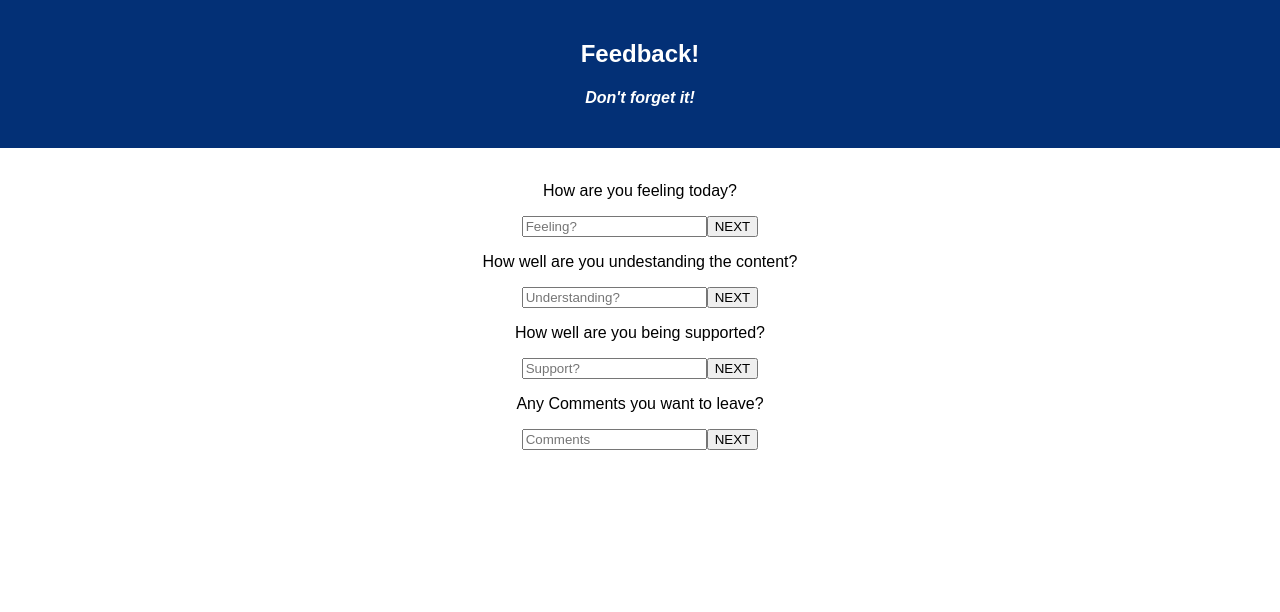
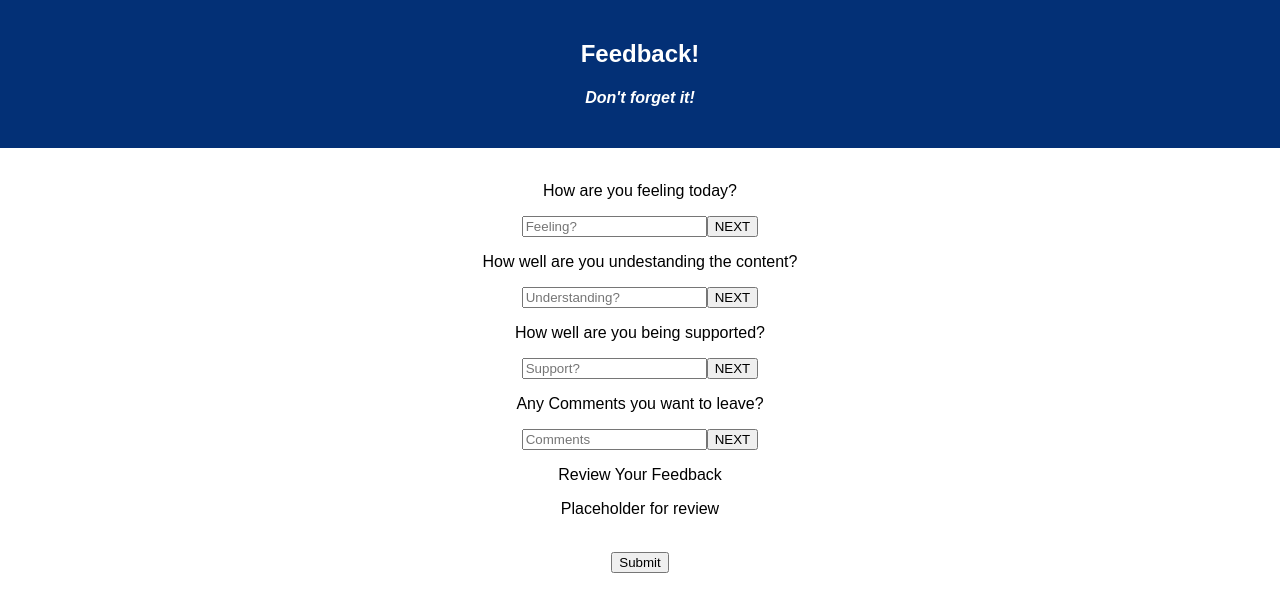
Before and after one commit to zbattaglia/redux-feedback-loop, a React (Create React App) app: page /admin in a window 1280 px wide. Shown: the top 612 px of the page. Built offline with nearby package versions, Linux system fonts and the light colour scheme.

Commit message:
Added a review feedback page

```diff
--- a/src/components/App/App.js
+++ b/src/components/App/App.js
@@ -3,20 +3,22 @@ import React, { Component } from 'react';
 import './App.css';
 
 import Header from '../Header/Header';
-import PageOne from '../Pages/PageOne/PageOne';
-import PageTwo from '../Pages/PageTwo/PageTwo';
-import PageThree from '../Pages/PageThree/PageThree';
-import PageFour from '../Pages/PageFour/PageFour';
+import FeelingPage from '../Pages/FeelingPage/FeelingPage';
+import UnderstandingPage from '../Pages/UnderstandingPage/UnderstandingPage';
+import SupportPage from '../Pages/SupportPage/SupportPage';
+import CommentsPage from '../Pages/CommentsPage/CommentsPage';
+import ReviewPage from '../Pages/ReviewPage/ReviewPage';
 
 class App extends Component {
   render() {
     return (
       <section className='App'>
         <Header />
-        <PageOne />
-        <PageTwo />
-        <PageThree />
-        <PageFour />
+        <FeelingPage />
+        <UnderstandingPage />
+        <SupportPage />
+        <CommentsPage />
+        <ReviewPage />
       </section>
     );
   }
--- a/src/components/Pages/PageThree/PageThree.js
+++ b/src/components/Pages/CommentsPage/CommentsPage.js
@@ -1,14 +1,14 @@
 import React, { Component } from 'react';
 
-class PageThree extends Component {
+class CommentsPage extends Component {
   render() {
     return (
         <section className="feedbackBody">
             <header>
-                <p>How well are you being supported?</p>
+                <p>Any Comments you want to leave?</p>
             </header>
             <form>
-                <input type="number" placeholder="Support?"></input>
+                <input type="text" placeholder="Comments"></input>
                 <button>NEXT</button>
             </form>
         </section>
@@ -16,4 +16,4 @@ class PageThree extends Component {
   }
 }
 
-export default PageThree;
+export default CommentsPage;
--- a/src/components/Pages/PageTwo/PageTwo.js
+++ b/src/components/Pages/FeelingPage/FeelingPage.js
@@ -1,14 +1,14 @@
 import React, { Component } from 'react';
 
-class PageTwo extends Component {
+class FeelingPage extends Component {
   render() {
     return (
         <section className="feedbackBody">
             <header>
-                <p>How well are you undestanding the content?</p>
+                <p>How are you feeling today?</p>
             </header>
             <form>
-                <input type="number" placeholder="Understanding?"></input>
+                <input type="number" placeholder="Feeling?"></input>
                 <button>NEXT</button>
             </form>
         </section>
@@ -16,4 +16,4 @@ class PageTwo extends Component {
   }
 }
 
-export default PageTwo;
+export default FeelingPage;
--- /dev/null
+++ b/src/components/Pages/ReviewPage/ReviewPage.js
@@ -0,0 +1,22 @@
+import React, { Component } from 'react';
+
+class ReviewPage extends Component {
+  render() {
+    return (
+        <section className="feedbackBody">
+            <header>
+                <p>Review Your Feedback</p>
+            </header>
+             <div className="feedback">
+                 <p>Placeholder for review</p>
+             </div>
+             <br />
+            <form>
+                <button>Submit</button>
+            </form>
+        </section>
+    );
+  }
+}
+
+export default ReviewPage;
--- a/src/components/Pages/PageOne/PageOne.js
+++ b/src/components/Pages/SupportPage/SupportPage.js
@@ -1,14 +1,14 @@
 import React, { Component } from 'react';
 
-class PageOne extends Component {
+class SupportPage extends Component {
   render() {
     return (
         <section className="feedbackBody">
             <header>
-                <p>How are you feeling today?</p>
+                <p>How well are you being supported?</p>
             </header>
             <form>
-                <input type="number" placeholder="Feeling?"></input>
+                <input type="number" placeholder="Support?"></input>
                 <button>NEXT</button>
             </form>
         </section>
@@ -16,4 +16,4 @@ class PageOne extends Component {
   }
 }
 
-export default PageOne;
+export default SupportPage;
--- a/src/components/Pages/PageFour/PageFour.js
+++ b/src/components/Pages/UnderstandingPage/UnderstandingPage.js
@@ -1,14 +1,14 @@
 import React, { Component } from 'react';
 
-class PageFour extends Component {
+class UnderstandingPage extends Component {
   render() {
     return (
         <section className="feedbackBody">
             <header>
-                <p>Any Comments you want to leave?</p>
+                <p>How well are you undestanding the content?</p>
             </header>
             <form>
-                <input type="text" placeholder="Comments"></input>
+                <input type="number" placeholder="Understanding?"></input>
                 <button>NEXT</button>
             </form>
         </section>
@@ -16,4 +16,4 @@ class PageFour extends Component {
   }
 }
 
-export default PageFour;
+export default UnderstandingPage;
```
